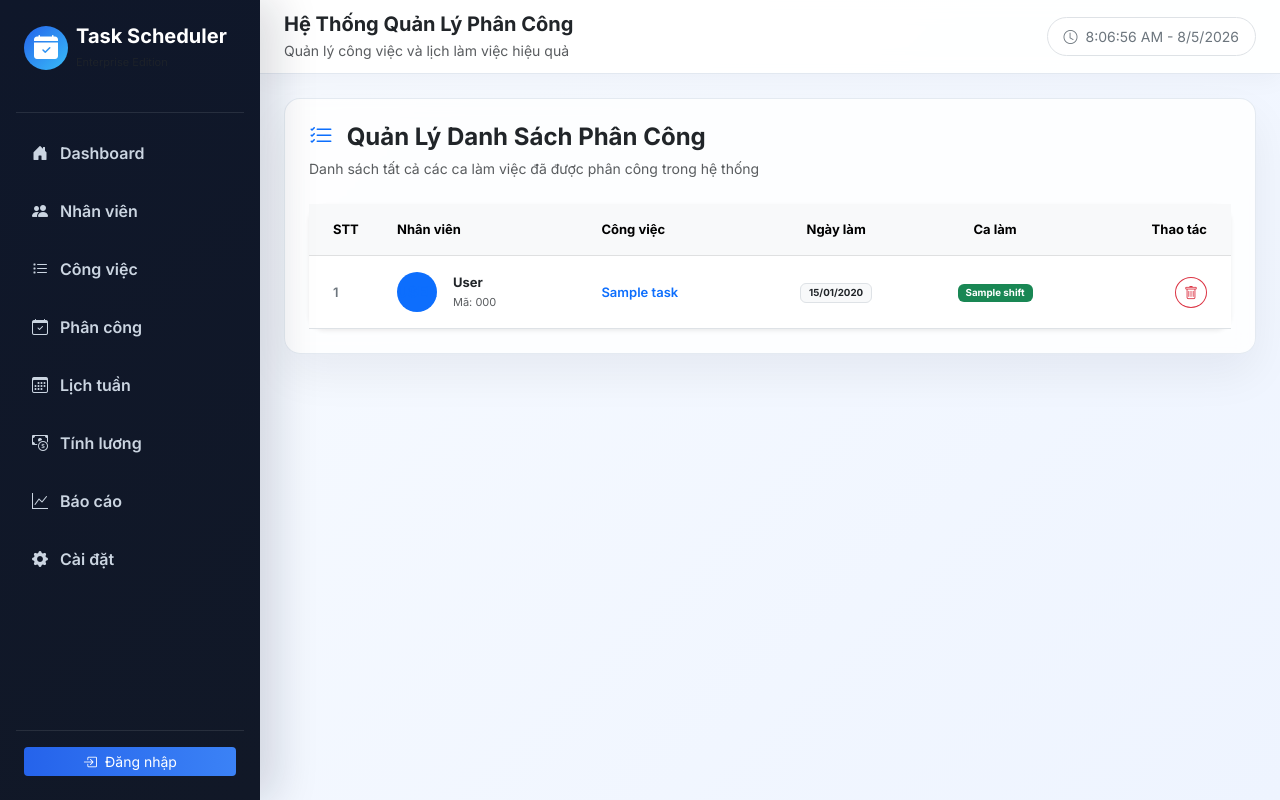
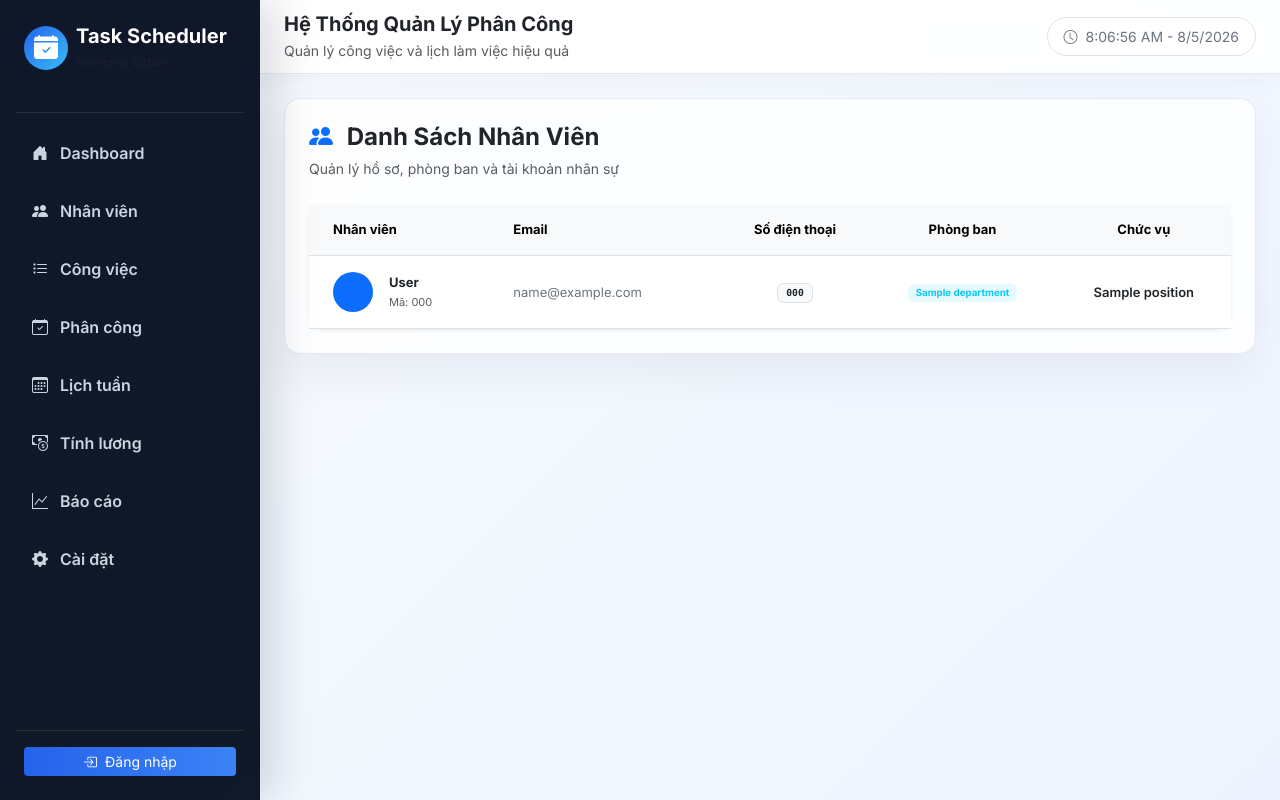
Before and after one commit to Chngivt/EmployeeTaskScheduler, a Flask app: template app/templates/employee/index.html in a window 1280 px wide. Run offline with Flask 3, Linux system fonts and the light colour scheme; the template is opened without the code that fills it: most values are stand-ins (such as "Sample title", 1, 10 or a date in 2020); parts of the project's set-up code (start-up, migrations or seed data) failed here and were passed over.

Commit message:
Update index.html

```diff
--- a/app/templates/employee/index.html
+++ b/app/templates/employee/index.html
@@ -1,78 +1,84 @@
 {% extends 'base.html' %}
-
 {% block content %}
 <div class="d-flex justify-content-between align-items-center mb-4 flex-wrap gap-2">
     <div>
-        <h4 class="fw-bold text-dark mb-1"><i class="bi bi-list-check text-primary me-2"></i> Quản Lý Danh Sách Phân Công</h4>
-        <small class="text-muted">Danh sách tất cả các ca làm việc đã được phân công trong hệ thống</small>
+        <h4 class="fw-bold text-dark mb-1"><i class="bi bi-people-fill text-primary me-2"></i> Danh Sách Nhân Viên</h4>
+        <small class="text-muted">Quản lý hồ sơ, phòng ban và tài khoản nhân sự</small>
     </div>
+    <!-- 1. CHỈ ADMIN MỚI THẤY NÚT DUYỆT TÀI KHOẢN VÀ THÊM MỚI -->
+    {% if session.get('role') == 'admin' %}
+    <div class="d-flex align-items-center gap-2">
+        <a href="/employee/pending-users" class="btn btn-warning shadow-sm rounded-pill px-3 fw-semibold">
+            <i class="bi bi-person-lines-fill me-1"></i> Duyệt Tài Khoản
+        </a>
+        <a href="/employee/add" class="btn btn-primary shadow-sm rounded-pill px-3 fw-semibold">
+            <i class="bi bi-person-plus-fill me-1"></i> Thêm Nhân Viên Mới
+        </a>
+    </div>
+    {% endif %}
 </div>
-
 <div class="card shadow-sm border-0 rounded-4">
     <div class="card-body p-0">
         <div class="table-responsive">
             <table class="table table-hover align-middle mb-0 text-center" style="font-size: 13px;">
                 <thead class="table-light">
                     <tr>
-                        <th class="py-3 text-start ps-4" style="width: 80px;">STT</th>
-                        <th class="py-3 text-start">Nhân viên</th>
-                        <th class="py-3 text-start">Công việc</th>
-                        <th class="py-3">Ngày làm</th>
-                        <th class="py-3">Ca làm</th>
+                        <th class="py-3 text-start ps-4">Nhân viên</th>
+                        <th class="py-3 text-start">Email</th>
+                        <th class="py-3">Số điện thoại</th>
+                        <th class="py-3">Phòng ban</th>
+                        <th class="py-3">Chức vụ</th>
+                        <!-- 2. CHỈ ADMIN MỚI THẤY TIÊU ĐỀ THAO TÁC -->
+                        {% if session.get('role') == 'admin' %}
                         <th class="py-3 text-end pe-4">Thao tác</th>
+                        {% endif %}
                     </tr>
                 </thead>
                 <tbody>
-                    {% if schedules %}
-                        {% for s in schedules %}
+                    {% if employees %}
+                        {% for emp in employees %}
                         <tr>
-                            <td class="text-start ps-4 py-3 fw-semibold text-secondary">{{ loop.index }}</td>
-
-                            <!-- CỘT NHÂN VIÊN (ĐÃ FIX CHUẨN ẢNH AVATAR) -->
-                            <td class="text-start py-3">
+                            <td class="text-start ps-4 py-3">
                                 <div class="d-flex align-items-center">
-                                    {% if s.employee and s.employee.avatar %}
-                                        <img src="{{ url_for('static', filename=s.employee.avatar) }}"
-                                             alt="{{ s.employee.fullname }}"
+                                    {% if emp.avatar %}
+                                        <img src="{{ url_for('static', filename=emp.avatar) }}"
+                                             alt="{{ emp.fullname }}"
                                              class="rounded-circle me-3 border shadow-sm"
                                              style="width: 40px; height: 40px; object-fit: cover;">
-                                    {% elif s.employee %}
+                                    {% else %}
                                         <div class="bg-primary bg-opacity-15 text-primary rounded-circle d-flex align-items-center justify-content-center me-3 fw-bold"
                                              style="width: 40px; height: 40px; font-size: 15px;">
-                                            {{ s.employee.fullname[0]|upper }}
+                                            {{ emp.fullname[0]|upper }}
                                         </div>
                                     {% endif %}
-
                                     <div>
-                                        <strong class="text-dark d-block fw-bold">{{ s.employee.fullname if s.employee else 'N/A' }}</strong>
-                                        <small class="text-muted" style="font-size: 11px;">Mã: {{ s.employee.code if s.employee else '' }}</small>
+                                        <strong class="text-dark d-block fw-bold">{{ emp.fullname }}</strong>
+                                        <small class="text-muted" style="font-size: 11px;">Mã: {{ emp.code }}</small>
                                     </div>
                                 </div>
                             </td>
-
-                            <td class="text-start fw-semibold text-primary">
-                                {{ s.task.task_name if s.task else 'Chưa có công việc' }}
-                            </td>
-                            <td>
-                                <span class="badge bg-light text-dark border px-2 py-1">
-                                    {{ s.date.strftime('%d/%m/%Y') if s.date else '' }}
-                                </span>
-                            </td>
-                            <td>
-                                <span class="badge bg-{{ 'warning' if s.shift == 'Chiều' else ('danger' if s.shift == 'Tối' else 'success') }} px-2 py-1">
-                                    {{ s.shift }}
-                                </span>
-                            </td>
+                            <td class="text-start text-secondary">{{ emp.email }}</td>
+                            <td><span class="badge bg-light text-dark border font-monospace px-2 py-1">{{ emp.phone }}</span></td>
+                            <td><span class="badge bg-info bg-opacity-10 text-info fw-bold px-2 py-1">{{ emp.department }}</span></td>
+                            <td class="fw-semibold text-dark">{{ emp.position }}</td>
+                            <!-- 3. CHỈ ADMIN MỚI THẤY NÚT SỬA & XÓA -->
+                            {% if session.get('role') == 'admin' %}
                             <td class="text-end pe-4">
-                                <a href="{{ url_for('schedule.delete', id=s.id) }}" class="btn btn-outline-danger btn-sm rounded-circle p-1 px-2" onclick="return confirm('Bạn có chắc chắn muốn xóa phân công này?')" title="Xóa">
+                                <!-- NÚT CHỈNH SỬA THÔNG TIN -->
+                                <a href="/employee/edit/{{ emp.id }}" class="btn btn-outline-primary btn-sm rounded-circle p-1 px-2 me-1" title="Chỉnh sửa">
+                                    <i class="bi bi-pencil"></i>
+                                </a>
+                                <!-- NÚT XÓA -->
+                                <a href="/employee/delete/{{ emp.id }}" class="btn btn-outline-danger btn-sm rounded-circle p-1 px-2" onclick="return confirm('Bạn có chắc chắn muốn xóa nhân viên này?')" title="Xóa">
                                     <i class="bi bi-trash"></i>
                                 </a>
-                            </td>
+                          </td>
+                            {% endif %}
                         </tr>
                         {% endfor %}
                     {% else %}
                         <tr>
-                            <td colspan="6" class="text-muted py-5 text-center">Chưa có lịch phân công nào trong hệ thống.</td>
+                            <td colspan="6" class="text-muted py-5 text-center">Chưa có nhân viên nào trong danh sách.</td>
                         </tr>
                     {% endif %}
                 </tbody>
@@ -80,4 +86,5 @@
         </div>
     </div>
 </div>
+
 {% endblock %}
```
